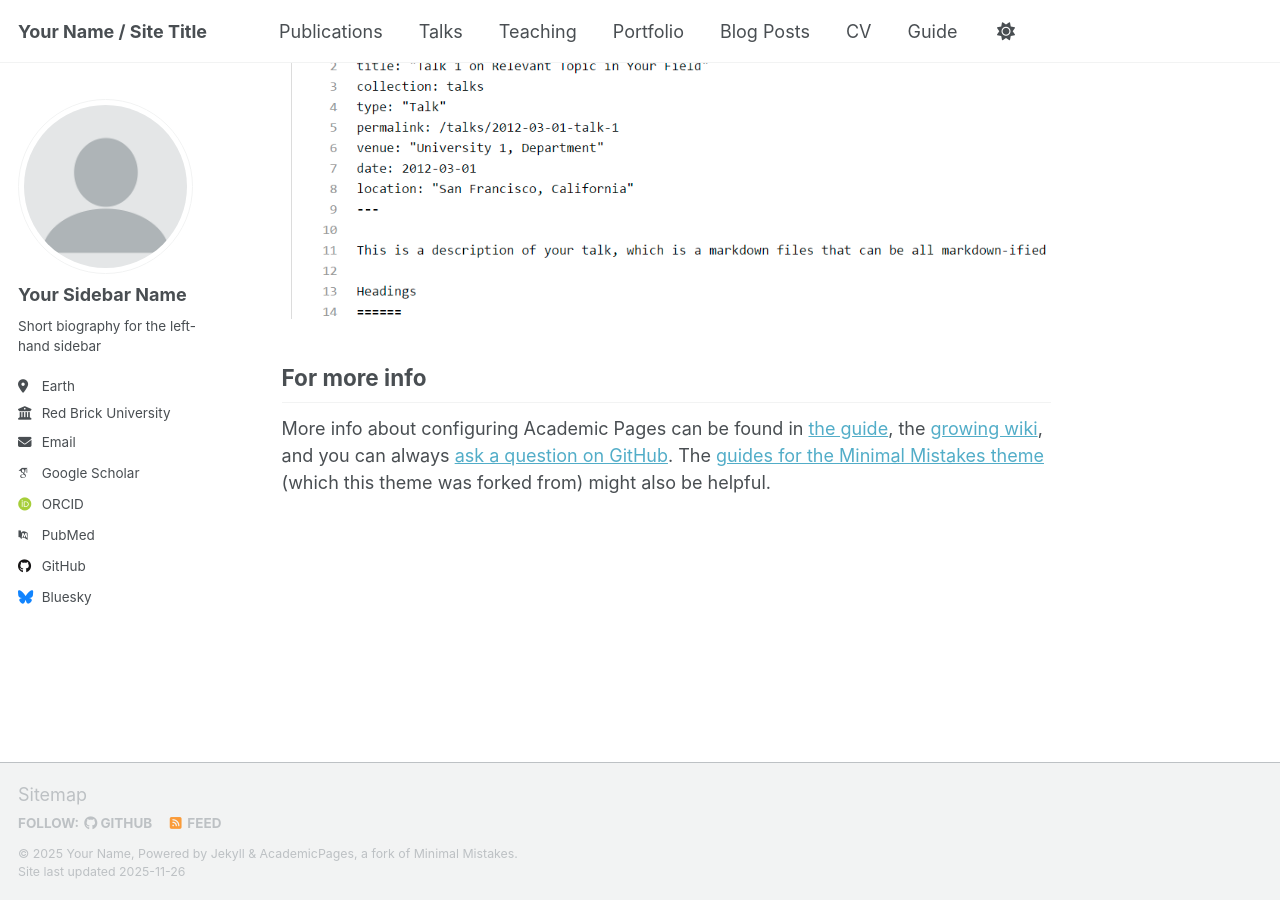
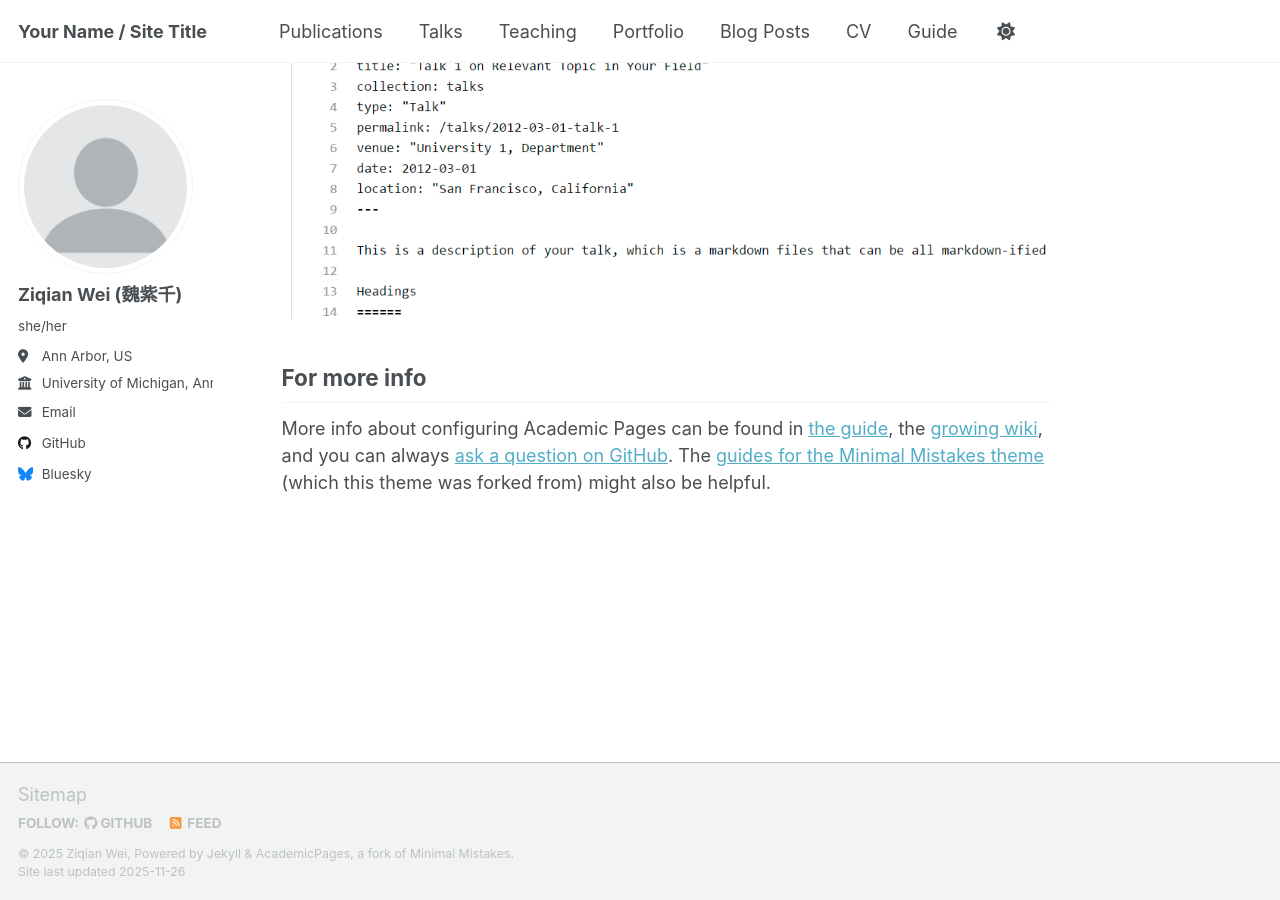
Before and after one commit to ziqianwei/ziqianwei.github.io, a Jekyll site: the page built from _pages/about.md, in a window 1280 px wide and 900 px high, scrolled down 3115 px. Built offline with Jekyll 4.4.1, drawn with Linux system fonts in a browser that asks for light colours; some web fonts are replaced; a script that is not in the unit is left out.

Commit message:
Update _config.yml

```diff
--- a/_config.yml
+++ b/_config.yml
@@ -11,7 +11,7 @@ locale                   : "en-US"
 site_theme               : "default" # Currently available options are "default", "air"
 title                    : "Your Name / Site Title"
 title_separator          : "-"
-name                     : &name "Your Name"
+name                     : &name "Ziqian Wei"
 description              : &description "Your Name's academic portfolio"   # Update this with a general description of your site, this is the default if not overridden by a page
 url                      : https://academicpages.github.io # The base hostname & protocol for your site e.g. "https://[your GitHub username].github.io",
                                                            # or if you already have some other page hosted on Github then use "https://[your GitHub username].github.io/[Your Repo Name]"
@@ -24,24 +24,24 @@ repository               : "academicpages/academicpages.github.io"
 author:
   # Biographic information
   avatar           : "profile.png"
-  name             : "Your Sidebar Name"
-  pronouns         : # example: "she/her"
-  bio              : "Short biography for the left-hand sidebar"
-  location         : "Earth"
-  employer         : "Red Brick University"
+  name             : "Ziqian Wei (魏紫千)"
+  pronouns         : "she/her"
+  bio              : # ""
+  location         : "Ann Arbor, US"
+  employer         : "University of Michigan, Ann Arbor"
   uri              : # URL
   email            : "none@example.org"
 
   # Academic websites
   academia         : # URL
   arxiv            : # URL - Update with the correct link to your profile
-  googlescholar    : "https://scholar.google.com/citations?user=PS_CX0AAAAAJ"
+  googlescholar    : #"https://scholar.google.com/citations?user=PS_CX0AAAAAJ"
   inspire-hep      : # URL
   impactstory      : # URL
-  orcid            : "https://orcid.org/yourorcidurl"
+  orcid            : #"https://orcid.org/yourorcidurl"
   semantic         : # URL
   ssrn             : # URL
-  pubmed           : "https://www.ncbi.nlm.nih.gov/pubmed/?term=john+snow"
+  pubmed           : #"https://www.ncbi.nlm.nih.gov/pubmed/?term=john+snow"
   researchgate     : # URL
   scopus           : # URL
   zotero           : # URL
```
